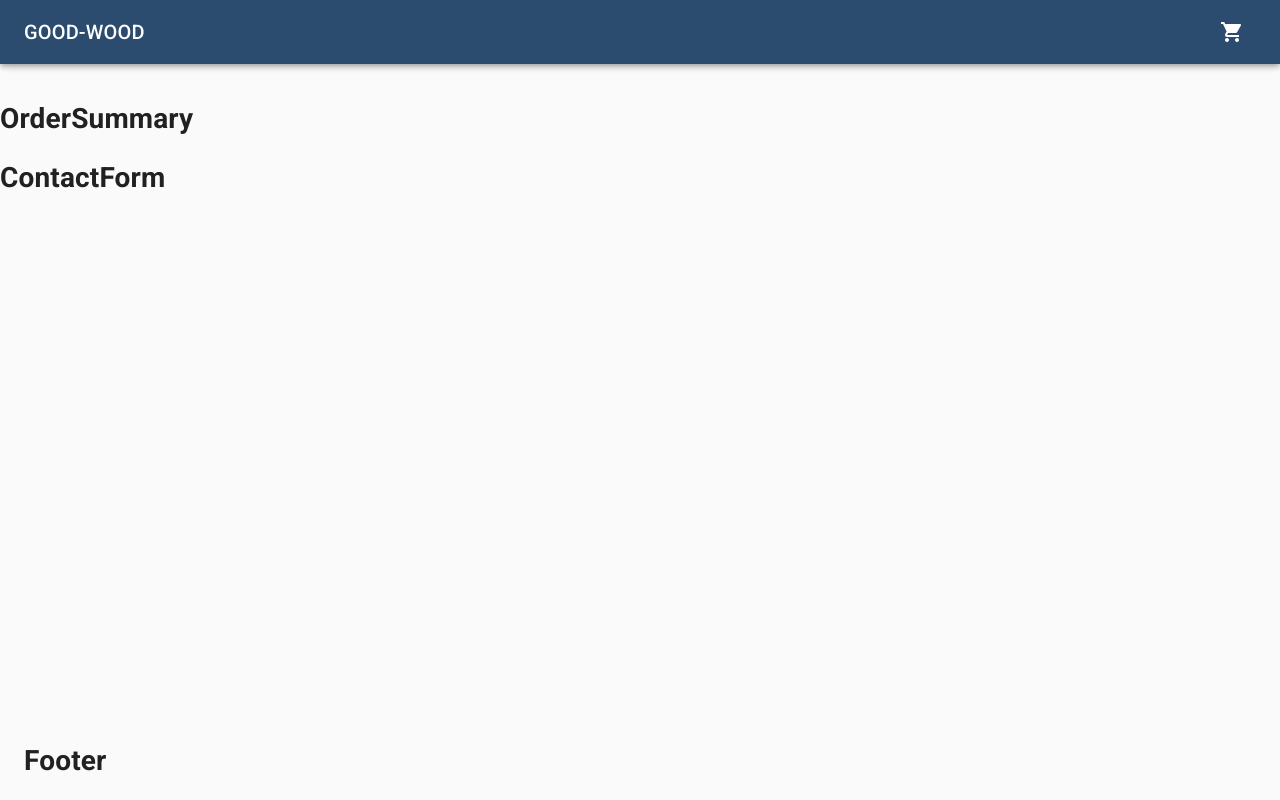
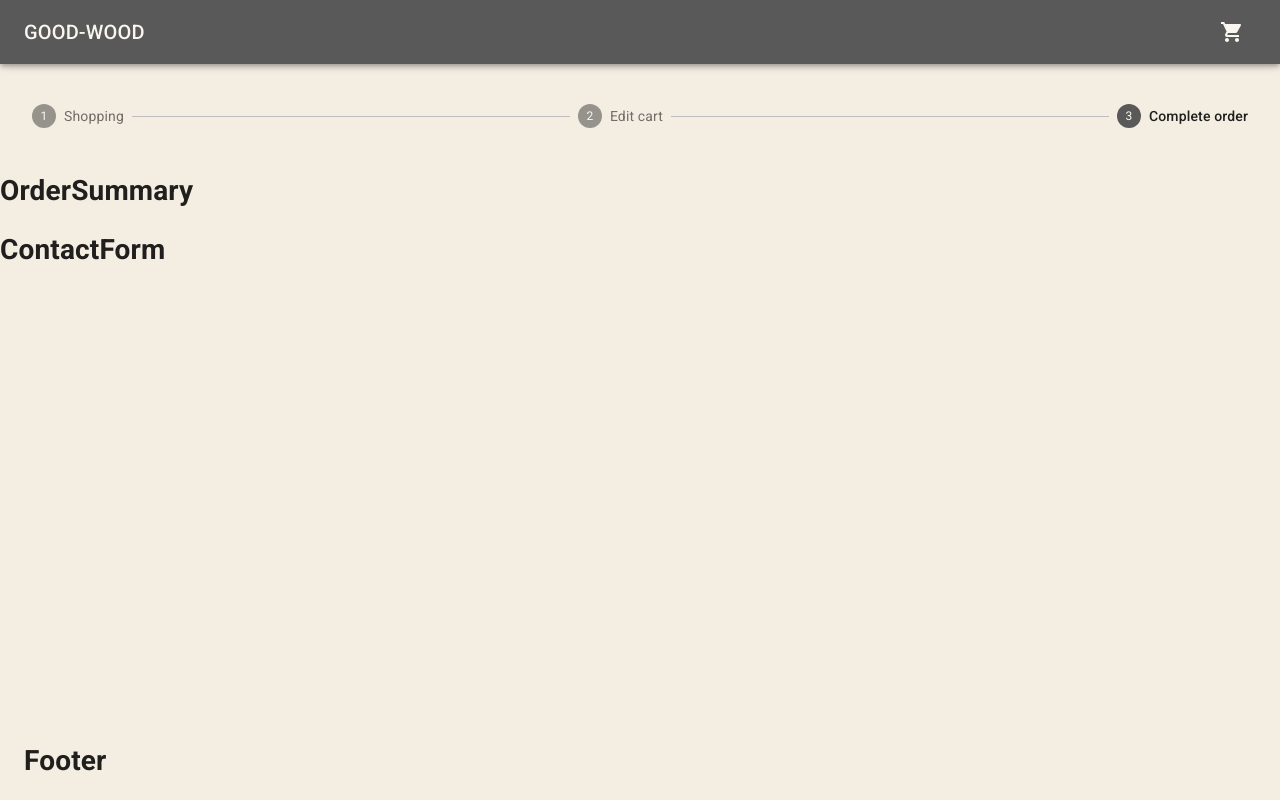
Before and after one commit to doforever/good-wood, a React (Create React App) app: page /order in a window 1280 px wide. Built offline with nearby package versions, Linux system fonts and the light colour scheme.

Commit message:
Change palette and add functionality to Stepper

```diff
--- a/src/App.js
+++ b/src/App.js
@@ -8,6 +8,7 @@ import { CssBaseline } from '@material-ui/core';
 import { store } from './redux/store';
 
 import MainLayout from './components/layout/MainLayout/MainLayout';
+import ShoppingStepper from './components/layout/ShoppingStepper/ShoppingStepper';
 import Home from './components/views/Home/Home';
 import Product from './components/views/Product/Product';
 import Cart from './components/views/Cart/Cart';
@@ -15,7 +16,11 @@ import Order from './components/views/Order/Order';
 
 const theme = createMuiTheme({
   palette: {
-    primary: { main: '#2B4C6F' },
+    common: { white: '#F9F6F0', black: '#0A0A0A'},
+    primary: { main: '#595959', contrastText: '#F9F6F0'},
+    secondary: { main: '#91C499'},
+    info: { main: '#808F85'},
+    background: { paper: '#F9F6F0', default: '#F3EDE2' },
   },
 });
 
@@ -28,9 +33,11 @@ const App = () => (
           <MainLayout>
             <Switch>
               <Route exact path='/' component={Home} />
-              <Route exact path='/cart' component={Cart} />
-              <Route exact path='/order' component={Order} />
               <Route exact path='/products/:id' component={Product} />
+              <ShoppingStepper>
+                <Route exact path='/cart' component={Cart} />
+                <Route exact path='/order' component={Order} />
+              </ShoppingStepper>
             </Switch>
           </MainLayout>
         </ThemeProvider>
--- /dev/null
+++ b/src/components/layout/ShoppingStepper/ShoppingStepper.js
@@ -0,0 +1,57 @@
+import React, { useState, useEffect } from 'react';
+import PropTypes from 'prop-types';
+import { useSelector } from 'react-redux';
+import { useLocation } from 'react-router-dom';
+import { getCart } from '../../../redux/cartRedux';
+
+import Stepper from '@material-ui/core/Stepper';
+import Step from '@material-ui/core/Step';
+import StepButton from '@material-ui/core/StepButton';
+import { Link as RouterLink } from 'react-router-dom';
+
+import styles from './ShoppingStepper.module.scss';
+
+const ShoppingStepper = ({children}) => {
+  let location = useLocation();
+  const cart = useSelector(getCart);
+  const [completed, setCompleted] = useState();
+
+  const steps = [
+    {label: 'Shopping', to: '/'},
+    {label: 'Edit cart', to: '/cart'},
+    {label: 'Complete order', to: '/order'},
+  ];
+
+  useEffect(() => {
+    if (cart.products.length > 0 ) {
+      if (location.pathname === '/cart') setCompleted(0);
+      else setCompleted(1);
+    } else setCompleted(-1);
+  }, [location, cart]);
+
+  const getPosition = () => {
+    if (location.pathname ==='/order') return 2;
+    else return 1;
+  };
+
+  return (
+    <div>
+      <Stepper nonLinear activeStep={getPosition()} className={styles.root}>
+        {steps.map(({label, to}, index) => {
+          return (
+            <Step key={index}>
+              <StepButton component={RouterLink} to={to} completed={index <= completed}>{label}</StepButton>
+            </Step>
+          );
+        })}
+      </Stepper>
+      { children }
+    </div>
+  );
+};
+
+ShoppingStepper.propTypes = {
+  children: PropTypes.node,
+};
+
+export default ShoppingStepper;
--- /dev/null
+++ b/src/components/layout/ShoppingStepper/ShoppingStepper.module.scss
@@ -0,0 +1,5 @@
+@import '../../../styles/settings.scss';
+
+.root {
+  background-color: transparent;
+}
--- a/src/components/views/Cart/Cart.js
+++ b/src/components/views/Cart/Cart.js
@@ -19,11 +19,12 @@ import styles from './Cart.module.scss';
 
 const Cart = () => {
   const products = useSelector(getProducts);
-  const emptyCart = <Alert severity="info" variant='outlined'>
+  const emptyCart = <Alert severity="info">
     <strong>Your cart is empty!</strong> You must do something about it ;-)
   </Alert>;
 
   return (
+    <div>
       <Paper className={styles.root}>
         <Container maxWidth='md'>
           <Typography component='h1' variant='h4' align='center' paragraph>Cart</Typography>
@@ -64,6 +65,7 @@ const Cart = () => {
           </div>}
         </Container>
       </Paper>
+    </div>
   );
 };
 
```
Also changed, not shown: 1 other file (tests, documents, lock files or other folders). Lines whose indentation alone changed are shown as unchanged.
